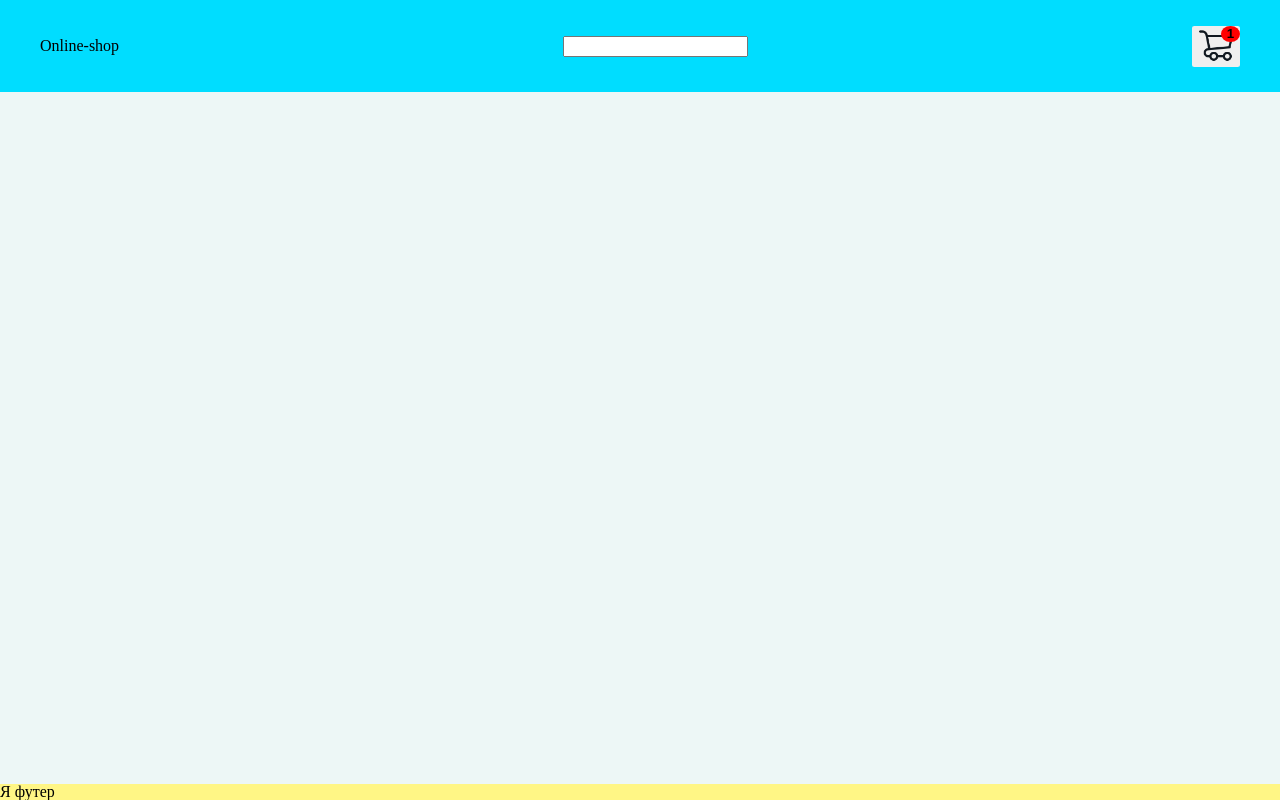
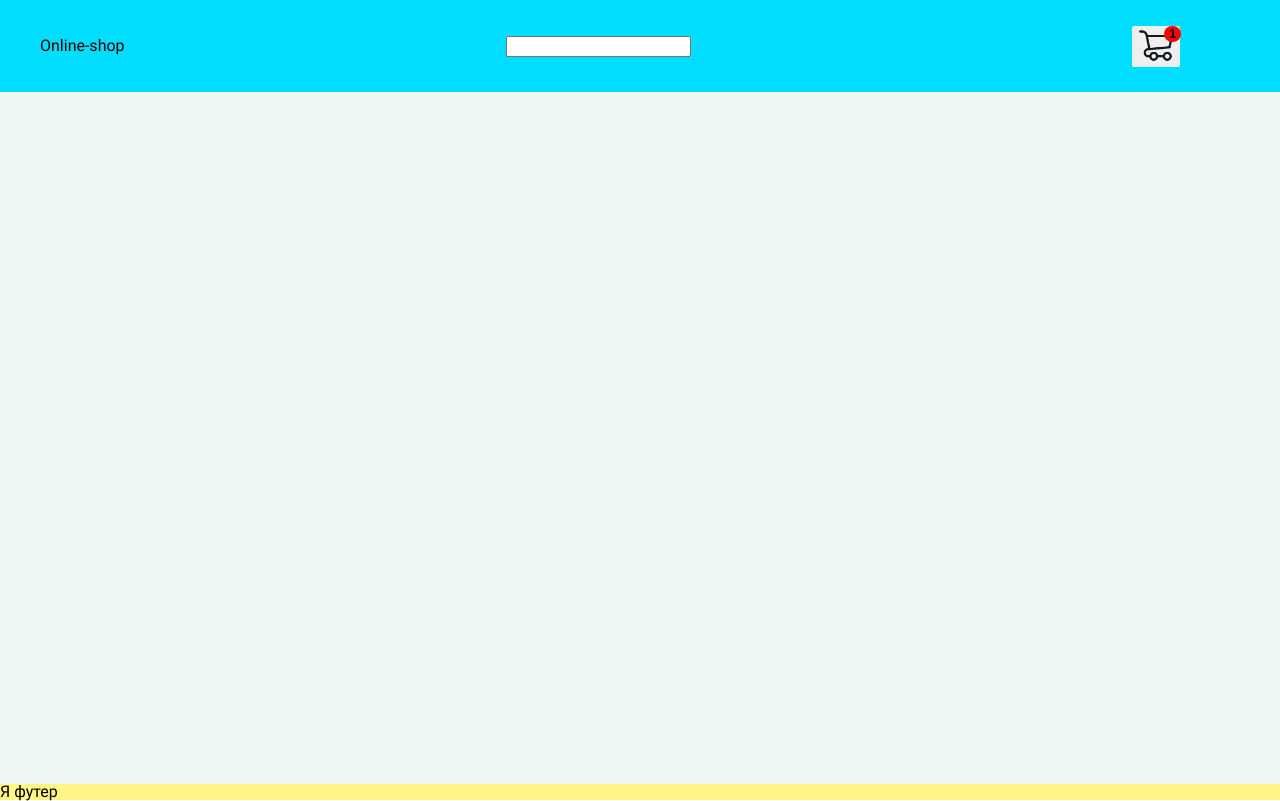
Before and after one commit to Mike637/online-shop, a React app: page / in a window 1280 px wide. Built offline with nearby package versions, Linux system fonts and the light colour scheme.

Commit message:
add font-family roboto to project

```diff
--- a/package.json
+++ b/package.json
@@ -33,6 +33,7 @@
     "sass-loader": "^13.2.0",
     "style-loader": "^3.3.1",
     "svg-inline-loader": "^0.8.2",
+    "ttf-loader": "^1.0.2",
     "url-loader": "^4.1.1",
     "webpack": "^5.75.0",
     "webpack-cli": "^5.0.1",
--- a/src/views/App/App.jsx
+++ b/src/views/App/App.jsx
@@ -1,6 +1,7 @@
 import React from 'react'
 import  './app.scss'
 import MainPage from '../components/MainPage/MainPage'
+
 
 
 const App = () => {
--- a/src/views/App/app.scss
+++ b/src/views/App/app.scss
@@ -1,3 +1,5 @@
+@import 'fonts';
+
 html, body, div, span, applet, object, iframe,
 h1, h2, h3, h4, h5, h6, p, blockquote, pre,
 a, abbr, acronym, address, big, cite, code,
@@ -14,7 +16,6 @@ time, mark, audio, video {
 	margin: 0;
 	padding: 0;
 	border: 0;
-	font-size: 100%;
 	font: inherit;
 	vertical-align: baseline;
 }
@@ -22,6 +23,11 @@ time, mark, audio, video {
 article, aside, details, figcaption, figure,
 footer, header, hgroup, menu, nav, section {
 	display: block;
+}
+
+body
+{
+font-family: "Roboto", sans-serif;
 }
 
 body, html
--- /dev/null
+++ b/src/views/App/fonts.scss
@@ -0,0 +1,10 @@
+@font-face{
+    font-family:'Roboto';
+    src: local('Roboto'),
+    url('./fonts/Roboto-Regular.ttf') ;
+    font-weight: 1000;
+     font-style: italic;
+    }
+/*
+    format('truetype')
+    */
--- a/src/views/components/MainPage/Header/header.module.scss
+++ b/src/views/components/MainPage/Header/header.module.scss
@@ -21,8 +21,14 @@ padding:2%;
 
 .header__cart
 {
+
 width:4%;
 position:relative;
+padding:0 5%;
+:hover .header__popupHint
+{
+    display:block;
+}
 img
 {
 width:100%;
@@ -32,29 +38,43 @@ width:100%;
 {
 border:none;
 border-radius:5%;
+:active
+{
+opacity:0.3
+}
 :hover
 {
 cursor:pointer;
 }
-:active
-{
-opacity:0.3;
-}
+
+
 
 .header__quantityBlock {
 position:absolute;
 background-color:red;
-width:40%;
+width:10%;
 height:40%;
 border-radius:50%;
 top:0;
-left:60%;
+left:55%;
 .header__quatityNumber
 {
 font-weight:bold
 }
 }
 }
+/* this is popub hint styles
+.header__popupHint
+{
+    display:none;
+position:absolute;
+font-size:0.8em;
+border:2px solid blue;
+background-color:white;
+left:0;
+top:50px;
+}
+*/
 }
 
 .header__searchPanel
--- a/webpack.config.js
+++ b/webpack.config.js
@@ -57,7 +57,18 @@ module:{
                 name: '[name].[ext]',
                 context: ''
             }
-        }
+        },
+{
+  test: /\.ttf$/,
+  use: [
+    {
+      loader: 'file-loader',
+      options: {
+        name: '[name][hash].[ext]',
+      },
+    },
+  ]
+}
     ]
 },
 devServer:{
```
Also changed, not shown: src/views/components/MainPage/Header/Header.jsx (+6 -2 lines), src/views/App/fonts/Roboto-Regular.ttf (added).
